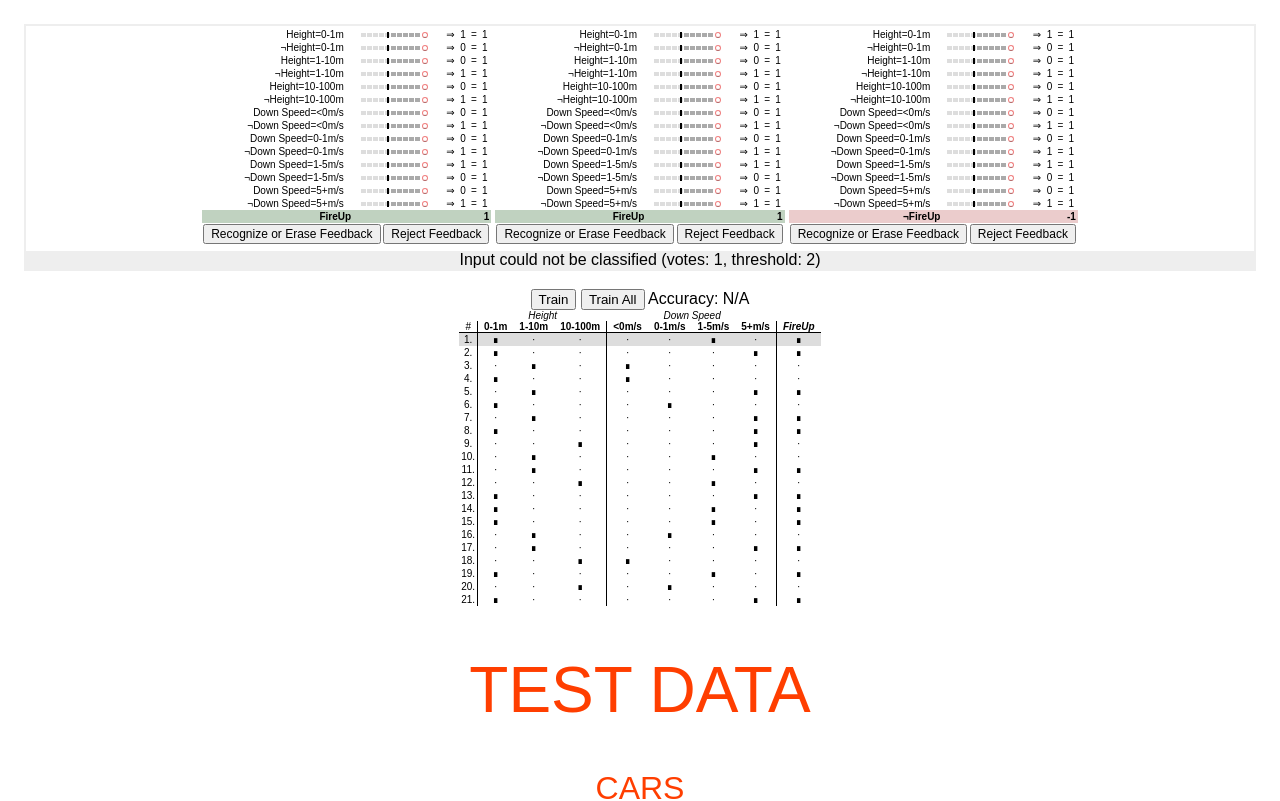
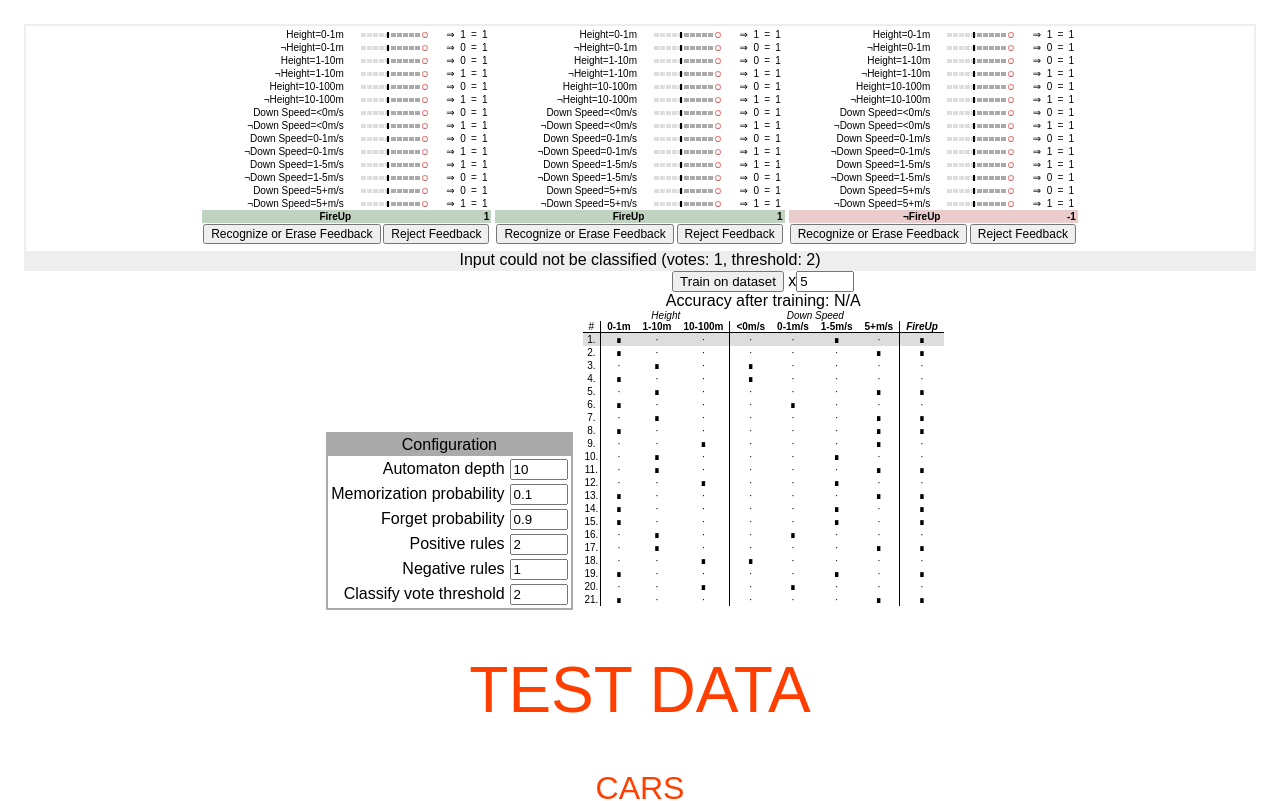
Before and after one commit to deestan/tsetlin-basic-toybox, a Svelte app: page / in a window 1280 px wide. Shown: the top 801 px of the page. Built offline with nearby package versions, Linux system fonts and the light colour scheme.

Commit message:
Expose configuration in web UI

```diff
--- /dev/null
+++ b/src/Config.svelte
@@ -0,0 +1,140 @@
+<script>
+    export let config;
+    let voteThresholdInput;
+    function setDepth(event) {
+        $config.machineRadius = Math.max(1, Math.floor(event.target.value / 2));
+        event.target.value = $config.machineRadius;
+    }
+    function setMemorizationProbability(event) {
+        $config.memorizeProbability = event.target.value;
+    }
+    function setForgetProbability(event) {
+        $config.memorizeProbability = event.target.value;
+    }
+    function setNumPositiveRules(event) {
+        $config.numPositiveRules = Math.floor(event.target.value);
+        capVoteThreshold();
+    }
+    function setNumNegativeRules(event) {
+        $config.numNegativeRules = Math.floor(event.target.value);
+        capVoteThreshold();
+    }
+    function setVoteThreshold(event) {
+        $config.voteThreshold = Math.floor(event.target.value);
+        capVoteThreshold();
+    }
+    function capVoteThreshold() {
+        const max = Math.max(
+            $config.numNegativeRules,
+            $config.numPositiveRules,
+        );
+        $config.voteThreshold = Math.min(max, $config.voteThreshold);
+        voteThresholdInput.value = $config.voteThreshold;
+    }
+</script>
+
+<main>
+    <div class="title">Configuration</div>
+    <table>
+        <tr
+            ><td>
+                <label
+                    >Automaton depth<input
+                        value={$config.machineRadius * 2}
+                        type="number"
+                        step="2"
+                        min="2"
+                        max="50"
+                        on:change={setDepth}
+                    />
+                </label>
+            </td></tr
+        >
+        <tr
+            ><td>
+                <label
+                    >Memorization probability<input
+                        value={$config.memorizeProbability}
+                        type="number"
+                        step="0.1"
+                        min="0"
+                        max="1"
+                        on:change={setMemorizationProbability}
+                    />
+                </label>
+            </td></tr
+        >
+        <tr
+            ><td>
+                <label
+                    >Forget probability<input
+                        value={$config.forgetProbability}
+                        type="number"
+                        step="0.1"
+                        min="0"
+                        max="1"
+                        on:change={setForgetProbability}
+                    />
+                </label>
+            </td></tr
+        >
+        <tr
+            ><td>
+                <label
+                    >Positive rules<input
+                        value={$config.numPositiveRules}
+                        type="number"
+                        step="1"
+                        min="1"
+                        on:change={setNumPositiveRules}
+                    />
+                </label>
+            </td></tr
+        >
+        <tr
+            ><td>
+                <label
+                    >Negative rules<input
+                        value={$config.numNegativeRules}
+                        type="number"
+                        step="1"
+                        min="0"
+                        on:change={setNumNegativeRules}
+                    />
+                </label>
+            </td></tr
+        >
+        <tr
+            ><td>
+                <label
+                    >Classify vote threshold<input
+                        value={$config.voteThreshold}
+                        type="number"
+                        step="1"
+                        min="0"
+                        on:change={setVoteThreshold}
+                        bind:this={voteThresholdInput}
+                    />
+                </label>
+            </td></tr
+        >
+    </table>
+</main>
+
+<style>
+    td {
+        text-align: right;
+    }
+    input {
+        margin-left: 5px;
+        width: 50px;
+    }
+    main {
+        border: 2px solid #aaa;
+        display: inline-block;
+    }
+    .title {
+        background-color: #aaa;
+        padding: 2px 10px;
+    }
+</style>
--- a/src/Simulation.svelte
+++ b/src/Simulation.svelte
@@ -1,6 +1,7 @@
 <script>
   import Machine from "./Machine.svelte";
   import DataTable from "./DataTable.svelte";
+  import Config from "./Config.svelte";
   import {
     machine,
     features,
@@ -11,6 +12,7 @@
   } from "./machine.js";
 
   export let data;
+  let trainLoop;
 
   $: dataRow;
   $: accuracy;
@@ -57,13 +59,13 @@
   function autoTrain() {
     clearInterval(autoTrainer);
     selectRow(0);
-    autoTrainerRuns = 10;
+    autoTrainerRuns = trainLoop.value;
     accuracy = "...";
     autoTrainer = setInterval(autoTrainStep, 50);
   }
 
   function autoTrainStep() {
-    trainOne();
+    $machine.train();
     var newRow = (dataRow + 1) % data.entries.length;
     selectRow(newRow);
     if (newRow == 0) {
@@ -72,10 +74,6 @@
         calcAccuracy();
       }
     }
-  }
-
-  function trainOne() {
-    $machine.train();
   }
 
   function calcAccuracy() {
@@ -98,9 +96,29 @@
     inputs={$inputs}
     config={$config}
   ></Machine>
-  <br />
-  <button on:click={trainOne}>Train</button>
-  <button on:click={autoTrain}>Train All</button>
-  <span>Accuracy: {accuracy}</span>
-  <DataTable {data} highlight={dataRow} onselect={selectRow}></DataTable>
+  <div class="lower">
+    <Config {config}></Config>
+    <div class="data">
+      <button on:click={autoTrain}>Train on dataset</button>
+      <label>x<input bind:this={trainLoop} type="number" value="5" /> </label>
+      <div>Accuracy after training: {accuracy}</div>
+      <DataTable {data} highlight={dataRow} onselect={selectRow}></DataTable>
+    </div>
+  </div>
 </main>
+
+<style>
+  input {
+    width: 50px;
+  }
+  .data {
+    margin: 0 10px;
+    display: inline-block;
+  }
+  .lower {
+    display: flex;
+    flex-wrap: wrap;
+    align-items: flex-end;
+    justify-content: center;
+  }
+</style>
```
